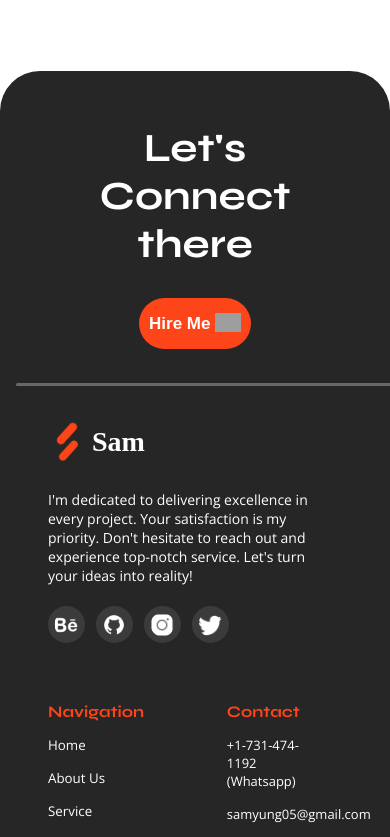
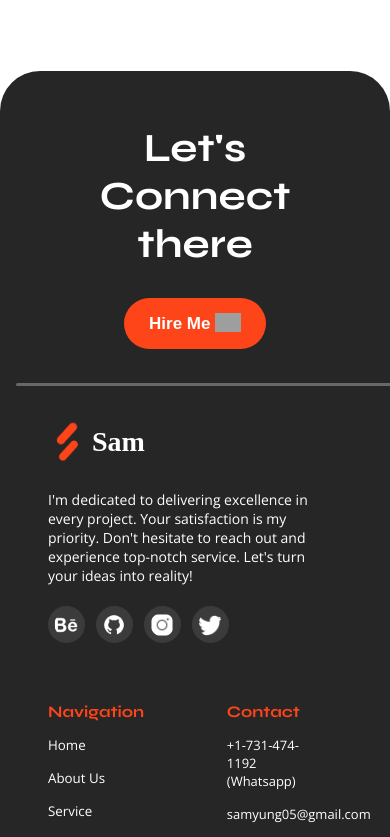
Before and after one commit to Samyung55/portfolio, a React (Vite) app: page / in a window 390 px wide. Shown: the part 7937-8774 px from the top of the page. Built offline with nearby package versions, Linux system fonts and the light colour scheme; grey boxes are pictures that could not be loaded.

Commit message:
Update footer.css

```diff
--- a/src/components/Footer/footer.css
+++ b/src/components/Footer/footer.css
@@ -250,7 +250,7 @@
     }
 
     .ft-hire-me {
-        width: 38%;
+        width: 48%;
         margin-left: 0em;
         height: 3em;
         background-color: #fe4519;
```
